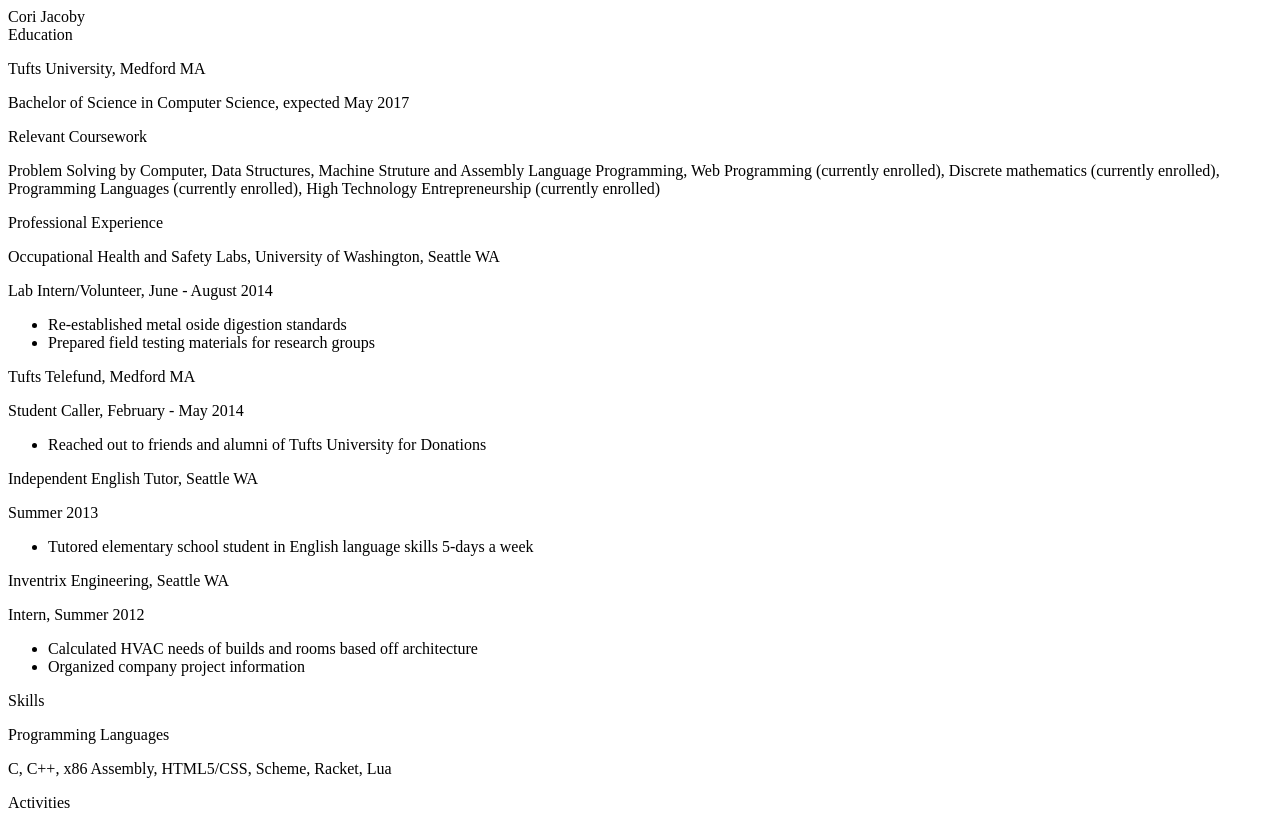
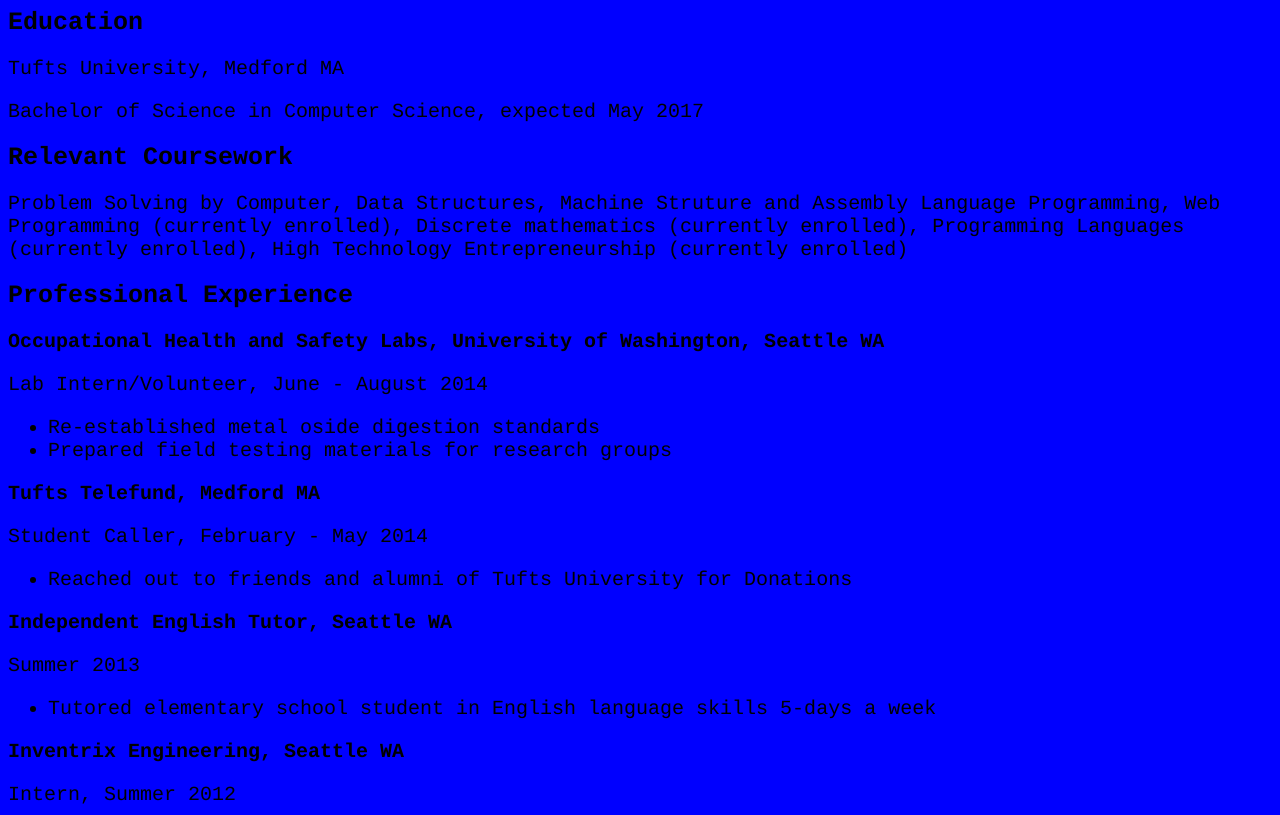
Before and after one commit to cjacoby6/cjacoby6.github.io, a plain HTML site: page resume.html in a window 1280 px wide. Shown: the top 815 px of the page. Drawn offline with Linux system fonts and the light colour scheme.

Commit message:
css update

```diff
--- a/resume.html
+++ b/resume.html
@@ -1,47 +1,50 @@
 <html>
 
+	<head>
+			<link rel="stylesheet" type="text/css" href="website.css">
+	</head>
+
 	<body>
-	<div id = "name"> Cori Jacoby </div>
-	<div class = "section"> Education </div>
+		<div class ="section"> Education </div>
 			<p> Tufts University, Medford MA </p>
 			<p> Bachelor of Science in Computer Science, expected May 2017 </p>
-	<div class = "section"> Relevant Coursework </div>
+		<div class ="section"> Relevant Coursework </div>
 			<p> Problem Solving by Computer, Data Structures, Machine Struture and Assembly Language Programming, Web Programming (currently enrolled), Discrete mathematics (currently enrolled), Programming Languages (currently enrolled), High Technology Entrepreneurship (currently enrolled) </p>
-	<div class = "section"> Professional Experience </div>
-		<p class = "stress"> Occupational Health and Safety Labs, University of Washington, Seattle WA </p>
+		<div class ="section"> Professional Experience </div>
+			<p class ="stress"> Occupational Health and Safety Labs, University of Washington, Seattle WA </p>
 			<p> Lab Intern/Volunteer, June - August 2014 </p>
 				<ul>
 					<li> Re-established metal oside digestion standards </li>
 					<li> Prepared field testing materials for research groups </li>
 				</ul>
-		<p class = "stress"> Tufts Telefund, Medford MA </p>
+			<p class ="stress"> Tufts Telefund, Medford MA </p>
 			<p> Student Caller, February - May 2014 </p>
 				<ul>
 					<li> Reached out to friends and alumni of Tufts University for Donations </li>
 				</ul>
-		<p class = "stress"> Independent English Tutor, Seattle WA </p>
+			<p class ="stress"> Independent English Tutor, Seattle WA </p>
 			<p> Summer 2013 </p>
 				<ul>
 					<li> Tutored elementary school student in English language skills 5-days a week </li>
 				</ul>
-		<p class = "stress"> Inventrix Engineering, Seattle WA </p>
+			<p class ="stress"> Inventrix Engineering, Seattle WA </p>
 			<p> Intern, Summer 2012 </p>
 				<ul>
 					<li> Calculated HVAC needs of builds and rooms based off architecture </li>
 					<li> Organized company project information </li>
 				</ul>
 
-	<div class = "section"> Skills </div>
+		<div class ="section"> Skills </div>
 			<p class = "stress"> Programming Languages </p>
 			<p> C, C++, x86 Assembly, HTML5/CSS, Scheme, Racket, Lua </p>
-	<div class = "section"> Activities </div>
-		<p class = "stress"> Tufts Model United Nations Club </p>
+		<div class ="section"> Activities </div>
+			<p class ="stress"> Tufts Model United Nations Club </p>
 			<p> Webmaster, January - May 2015 (In-Training November - December 2014) </p>
 				<ul>
 					<li> Maintain and update Tufts Model UN webite </li>
 					<li> Building the Tufts Model UN Conference website </li>
 				</ul>
-		<p class = "stress"> Tufts Women's Varsity Crew </p>
+			<p class ="stress"> Tufts Women's Varsity Crew </p>
 			<p> Coxswain, September 2013 - Current </p>
 				<ul>
 					<li> NESCAC Women's All-Conference Second Team, 2014 </li>
--- a/website.css
+++ b/website.css
@@ -1,5 +1,14 @@
 body {
 	font-family: Courier, "Lucinda Console";
-	font-size: 20 px;
+	font-size: 20px;
 	background-color: blue;
 }
+
+.section {
+	font-size: 25px;
+	font-weight: bold;
+}
+
+.stress {
+	font-weight: bold;
+}
```
Also changed, not shown: bio.html (+4 -1 lines), index.html (+7 -2 lines). Lines whose indentation alone changed are shown as unchanged.
